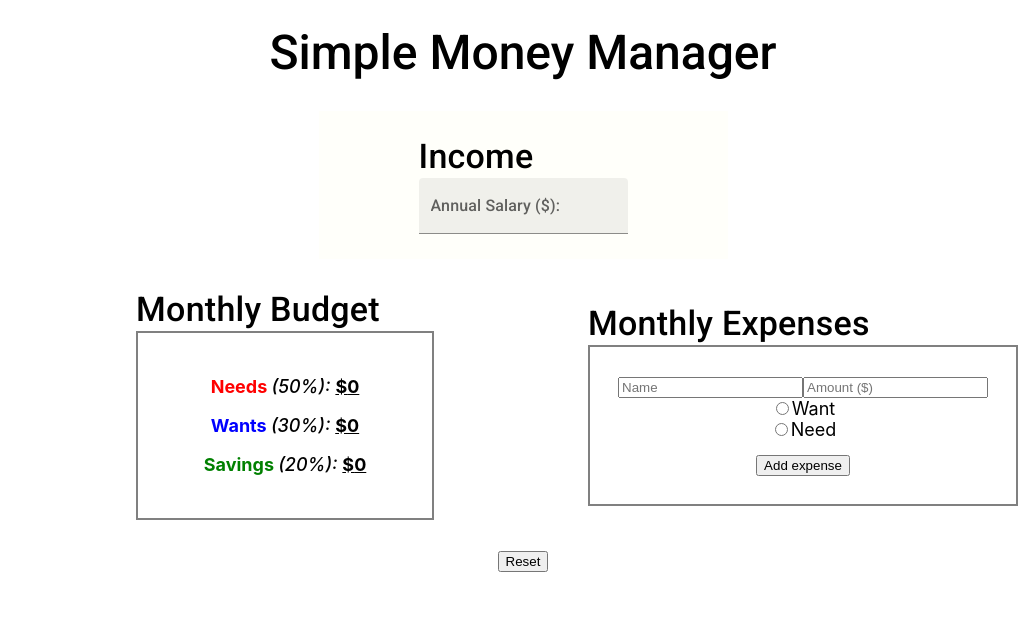
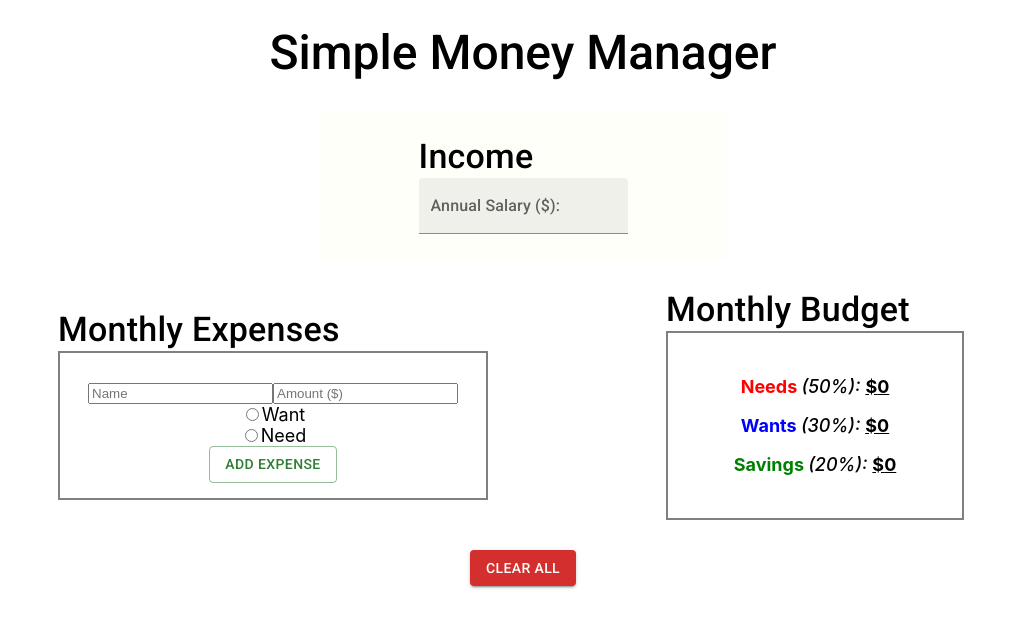
Before and after one commit to jvelarde94/budget-react-app, a React (Create React App) app: page / in a window 1280 px wide. Shown: the top 628 px of the page, without its empty margins (257-1280 px from the left). Built offline with nearby package versions, Linux system fonts and the light colour scheme.

Commit message:
add clear all button, clearing form of all data

```diff
--- a/src/App.js
+++ b/src/App.js
@@ -97,7 +97,9 @@ function App() {
     }
   }
 
-  const reset = () => {
+  const clearAll = () => {
+    if (window.confirm("Are you sure you would like to reset all information?") === true) {
+      document.getElementById('annual-salary').value='';
       setNeeds(0)
       setWants(0)
       setSavings(0)
@@ -106,14 +108,15 @@ function App() {
       setWantsOriginalVal(0)
       setSavingsOriginalVal(0)
     }
+  }
 
   return (
     <div className="container">
       <Header />
-      <Income onChange={validateIncome} />
+      <Income onChange={validateIncome}/>
       <Expenses expenses={expenses} onAdd={addExpense}/>
       <Budget /*income={monthlyBudget}*/ needs={needs} wants={wants} savings={savings} />
-      <Reset onClick={reset} />
+      <Reset onClick={clearAll} />
     </div>
   );
 }
--- a/src/components/Expenses.js
+++ b/src/components/Expenses.js
@@ -1,5 +1,5 @@
 import {React, useState} from "react";
-import { Typography, TextField, FormControl } from "@mui/material";
+import { Typography, TextField, FormControl, Button} from "@mui/material";
 import Expense from "./Expense";
 
 /* TODO:
@@ -72,7 +72,7 @@ const Expenses = ({expenses, onAdd}) => {
             }
           }/>
           <label htmlFor="expense-need">Need</label><br />
-          <input type="submit" className="add-expense-button" value="Add expense" />
+          <Button variant="outlined" color="success" type="submit" className="add-expense-button">Add expense</Button>
         </form>
         {/* <FormControl>
           <TextField
--- a/src/components/Reset.js
+++ b/src/components/Reset.js
@@ -1,9 +1,10 @@
 import React from 'react'
+import Button from '@mui/material/Button'
 
 const Reset = ({onClick}) => {
   return (
     <div className="reset">
-        <button className="reset-data" onClick={onClick}>Reset</button>
+        <Button variant="contained" color="error" className="reset-data" onClick={onClick}>Clear all</Button>
     </div>
   )
 }
--- a/src/index.css
+++ b/src/index.css
@@ -62,7 +62,7 @@ input[type=number] {
 
 /* BUDGET */
 .budget {
-  grid-column: 1 / 3;
+  grid-column: 2 / 4;
   grid-row: 3;
 }
 .budget-box {
@@ -97,7 +97,7 @@ input[type=number] {
 
 /* EXPENSES */
 .expenses {
-  grid-column: 2 / 4;
+  grid-column: 1 / 3;
   grid-row: 3;
 }
 
```
Lines whose indentation alone changed are shown as unchanged.
